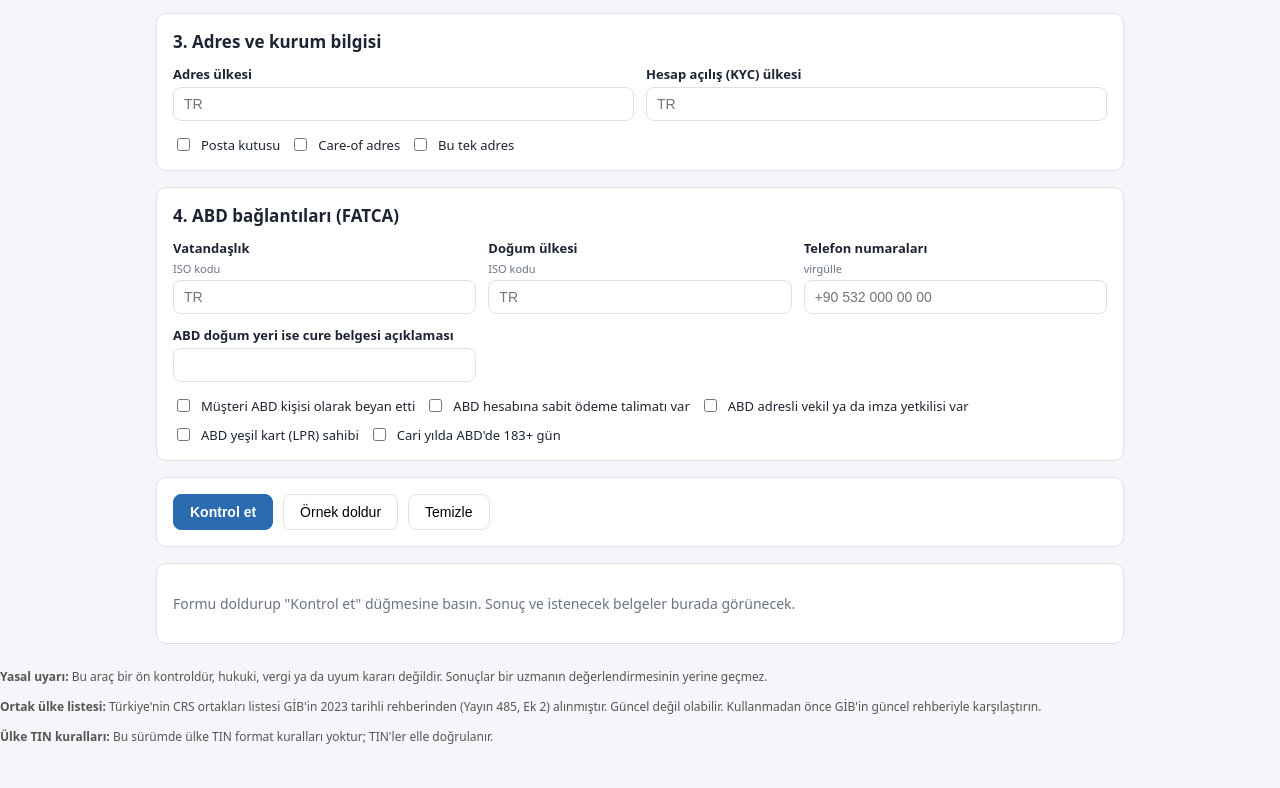
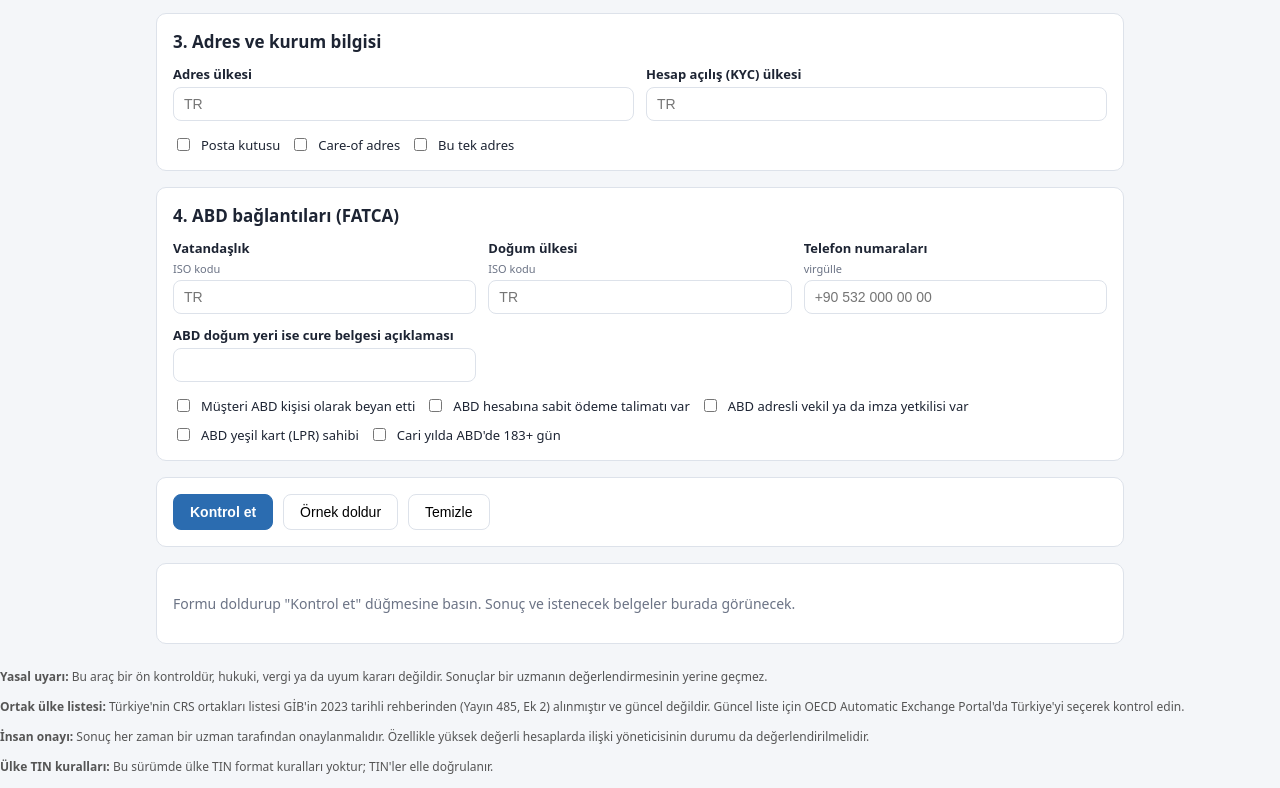
Before and after one commit to berkehanbudak1-byte/fatca-crs-kontrol, a plain HTML site: page FATCA-CRS-Kontrol.html in a window 1280 px wide. Shown: the part 627-1415 px from the top of the page. Before the commit the page ends 1385 px from the top, so only its background shows below. Drawn offline with Linux system fonts and the light colour scheme.

Commit message:
Point partner list check to OECD AEOI Portal and add human review note
Co-Authored-By: Claude Haiku 5.5 <noreply@anthropic.com>

```diff
--- a/FATCA-CRS-Kontrol.html
+++ b/FATCA-CRS-Kontrol.html
@@ -685,7 +685,9 @@ const EN_TEXT = {
   "Yasal uyarı:": "Disclaimer:",
   "Bu araç bir ön kontroldür, hukuki, vergi ya da uyum kararı değildir. Sonuçlar bir uzmanın değerlendirmesinin yerine geçmez.": "This tool is a pre-check, not a legal, tax or compliance decision. Results do not replace a professional's assessment.",
   "Ortak ülke listesi:": "Partner country list:",
-  "Türkiye'nin CRS ortakları listesi GİB'in 2023 tarihli rehberinden (Yayın 485, Ek 2) alınmıştır. Güncel değil olabilir. Kullanmadan önce GİB'in güncel rehberiyle karşılaştırın.": "Turkey's CRS partner list is taken from the 2023 GİB guide (Publication 485, Annex 2). It may be out of date. Compare it with the current GİB guide before use.",
+  "Türkiye'nin CRS ortakları listesi GİB'in 2023 tarihli rehberinden (Yayın 485, Ek 2) alınmıştır ve güncel değildir. Güncel liste için OECD Automatic Exchange Portal'da Türkiye'yi seçerek kontrol edin.": "Turkey's CRS partner list is taken from the 2023 GİB guide (Publication 485, Annex 2) and is out of date. Check the current list on the OECD Automatic Exchange Portal by selecting Türkiye.",
+  "İnsan onayı:": "Human review:",
+  "Sonuç her zaman bir uzman tarafından onaylanmalıdır. Özellikle yüksek değerli hesaplarda ilişki yöneticisinin durumu da değerlendirilmelidir.": "The result must always be approved by a specialist. For high-value accounts, the relationship manager's situation must also be considered.",
   "Bu sürümde ülke TIN format kuralları yoktur; TIN'ler elle doğrulanır.": "This version has no country TIN format rules; TINs are verified manually."
 };
 // ===== English rule messages and documents (display only; engine logic is unchanged) =====
@@ -812,7 +814,8 @@ $("lang").addEventListener("click", () => { LANG = LANG === "tr" ? "en" : "tr";
 </script>
 <footer style="margin-top:24px;font-size:12px;color:#555;line-height:1.5">
   <p><strong>Yasal uyarı:</strong> Bu araç bir ön kontroldür, hukuki, vergi ya da uyum kararı değildir. Sonuçlar bir uzmanın değerlendirmesinin yerine geçmez.</p>
-  <p><strong>Ortak ülke listesi:</strong> Türkiye'nin CRS ortakları listesi GİB'in 2023 tarihli rehberinden (Yayın 485, Ek 2) alınmıştır. Güncel değil olabilir. Kullanmadan önce GİB'in güncel rehberiyle karşılaştırın.</p>
+  <p><strong>Ortak ülke listesi:</strong> Türkiye'nin CRS ortakları listesi GİB'in 2023 tarihli rehberinden (Yayın 485, Ek 2) alınmıştır ve güncel değildir. Güncel liste için OECD Automatic Exchange Portal'da Türkiye'yi seçerek kontrol edin.</p>
+  <p><strong>İnsan onayı:</strong> Sonuç her zaman bir uzman tarafından onaylanmalıdır. Özellikle yüksek değerli hesaplarda ilişki yöneticisinin durumu da değerlendirilmelidir.</p>
   <p><strong>Ülke TIN kuralları:</strong> Bu sürümde ülke TIN format kuralları yoktur; TIN'ler elle doğrulanır.</p>
 </footer>
 </body>
```
Also changed, not shown: README.md.
